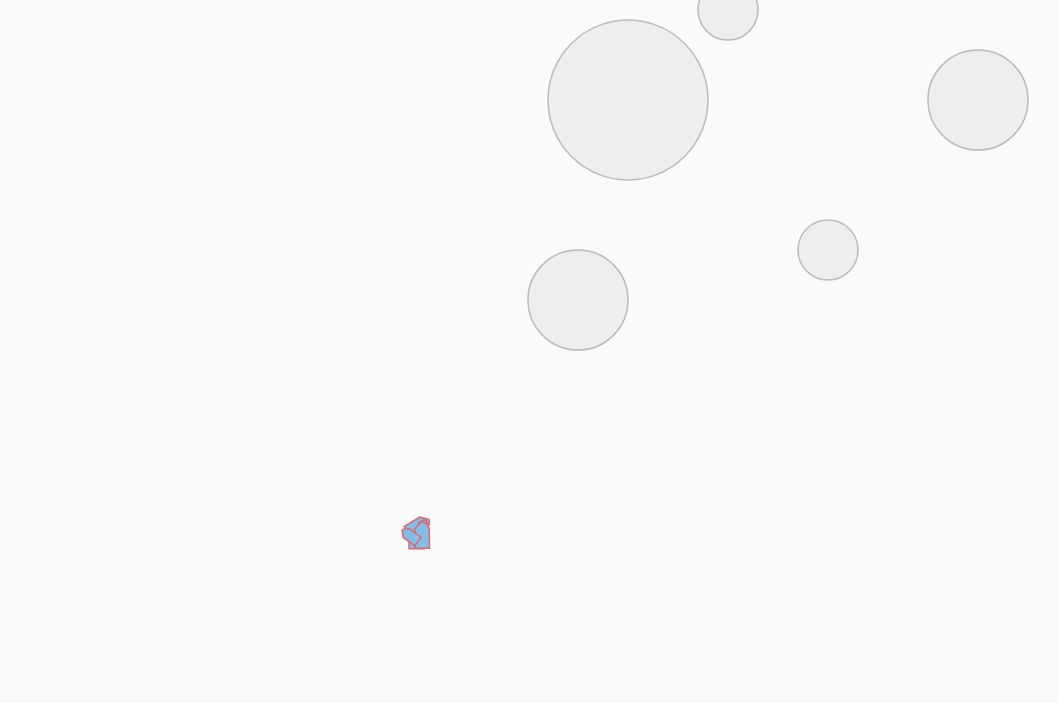
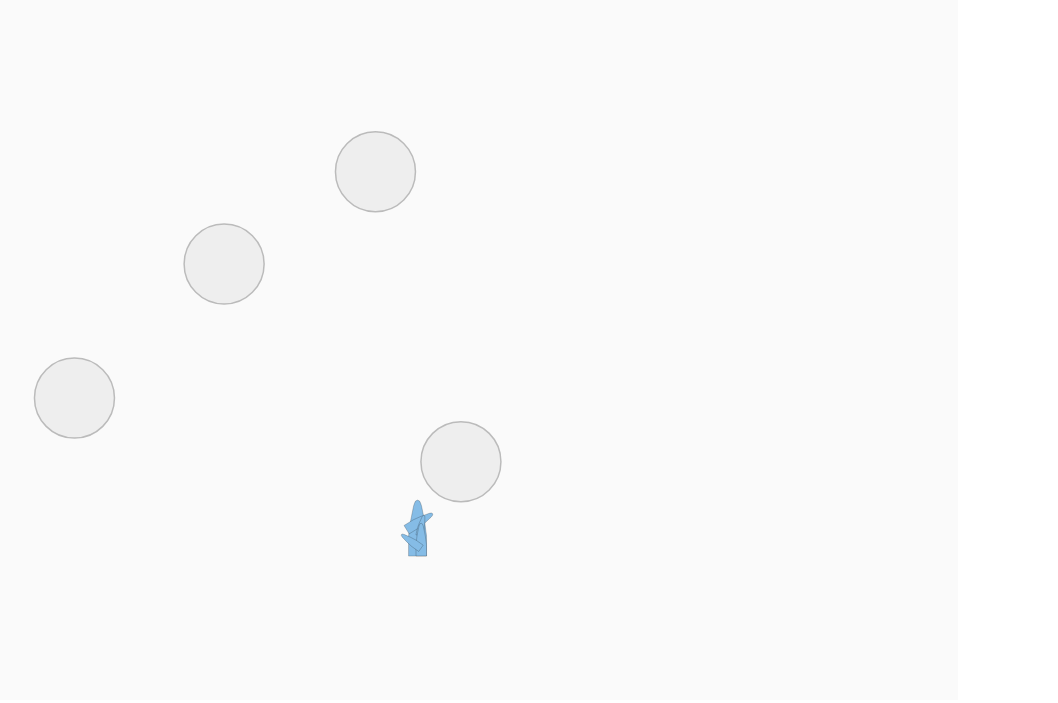
Before and after one commit to Haukain/DarwinRockets, a plain HTML site: page src/worker/testRandom.html in a window 1280 px wide. Shown: the whole page, without its empty margins (222-1280 px from the left). Drawn offline with Linux system fonts and the light colour scheme; animation ran at ten frames a second.

Commit message:
fix physics

```diff
--- a/src/worker/testRandom.html
+++ b/src/worker/testRandom.html
@@ -36,19 +36,20 @@
 		    Constraint = Matter.Constraint;
 		    Composite = Matter.Composite;
 		    Events = Matter.Events;
+        	Vertices = Matter.Vertices
 
 		class PhysicsReactor{
-  constructor(blueprint,render,position,angle,thrust){
+		  constructor(blueprint,reactorRender,position,angle,thrust){
 		    this._position = position;
 		    this._angle = angle;
 		    this._thrust = thrust;
 		    this.active = false;
 		    this._body = Body.create({
 					vertices: blueprint,
-			render: render
+					render: reactorRender,
 		    });
 		    this._body.label = "reactorBody";
-		Body.scale(this._body,5000*this._thrust,5000*this._thrust);
+				Body.scale(this._body,2000*this._thrust,2000*this._thrust);
 				Body.setPosition(this._body,this._position);
 				Body.setAngle(this._body, this._angle);
 		  }
@@ -57,7 +58,11 @@ class PhysicsReactor{
 		  get thrust(){return this._thrust;}
 		  get body(){return this._body;}
 		  applyThrust(rocket){
-    if(!this.active)return;
+		    if(!this.active){
+		    	this._body.render.fillStyle =  '#85bce6'
+		    	return
+		    };
+		    this._body.render.fillStyle = '#d6f5a3';
 		    let thrustVector = {
 		      x : Math.cos(this._angle+rocket.object.angle+Math.PI/2)*this._thrust,
 		      y : Math.sin(this._angle+rocket.object.angle+Math.PI/2)*this._thrust
@@ -65,65 +70,100 @@ class PhysicsReactor{
 		    Body.applyForce(rocket.object,{x: this._body.position.x, y: this._body.position.y},thrustVector);
 		  }
 		}
+
 		class PhysicsRocket{
-  constructor(blueprint,render,position,reactorDefinitions){
+		  constructor(blueprint,rocketRender,position,reactorDefinitions){
 		    this._body = Body.create({
 					vertices: rocketBluePrint,
-			render: rocketRender
+					render: rocketRender,
 		    });
 		    this._body.label = "rocketBody";
 				Body.setAngle(this._body, Math.PI);
+
 		    this._reactors = [];
-    for(let rd of reactorDefinitions) this._reactors.push(new PhysicsReactor(blueprint,render,rd.position,rd.angle,rd.thrust));
-    console.log([this._body].concat(this._reactors.map(d=>d.body)));
-    this._object = Body.create({parts:[this._body].concat(this._reactors.map(d=>d.body))});
+		    for(let rd of reactorDefinitions) this._reactors.push(new PhysicsReactor(blueprint,rocketRender,rd.position,rd.angle,rd.thrust));
+
+		    this._object = Body.create({
+		    	parts:[this._body].concat(this._reactors.map(d=>d.body)),
+		    	friction: 0.1,
+				frictionAir : 0.01,
+				frictionStatic :0.03
+		    });
+
 			this._object.label = "rocket";
 			Body.setPosition(this._object,position);
+
 		    //manual controls
 		    document.body.addEventListener("keydown",e=>{
-      if(e.keyCode-49>=0 && e.keyCode-49<9)this._reactors[e.keyCode-49].active = true;
+		      if(e.keyCode-49>=0 && e.keyCode-49<9){
+		      	if (this._reactors[e.keyCode-49]){
+		      	this._reactors[e.keyCode-49].active = true;
+		      	}
+		      }
 		    },false);
 		    document.body.addEventListener("keyup",e=>{
-      if(e.keyCode-49>=0 && e.keyCode-49<9)this._reactors[e.keyCode-49].active = false;
+		      if(e.keyCode-49>=0 && e.keyCode-49<9){
+		      	if (this._reactors[e.keyCode-49]){
+		      		this._reactors[e.keyCode-49].active = false;
+		      	}
+		      }
 		    },false);
 		  }
+
 		  get body(){return this._body;}
 		  get object(){return this._object;}
+
 		  applyThrusts(){
-    for(let reactor of this._reactors) reactor.applyThrust(this);
+		    for(let reactor of this._reactors){
+		    	 reactor.applyThrust(this);
 		    }
 		  }
-		// create an engine
+		}
+
+		class PhysicWall{
+			constructor(position,radius){
+				this._object = Bodies.circle(position.x,position.y,radius,{isStatic : true});
+			}
+
+			get object(){return this._object;}
+		}
+
+		// Create an engine
 		let engine = Engine.create();
 		engine.world.gravity.y = 0;
 
-		// create a renderer
+		// Create a renderer
 		let render = Render.create({element: document.body,engine: engine});
 		render.options.wireframes = false;
-		render.canvas.width = document.documentElement.clientWidth;
-		render.canvas.height = document.documentElement.clientHeight;
+		render.canvas.width = document.documentElement.clientWidth -100;
+		render.canvas.height = document.documentElement.clientHeight -100;
 
-		// rocket parameters
+		// Rocket parameters
 		let rocketInitialPosition = {x:document.documentElement.clientWidth/2,y:document.documentElement.clientHeight*2/3}
-		let rocketBluePrint = [{ x: 0, y: 0 },{ x: 15, y: 0 },{ x: 15, y: 20 },{ x: 15, y: 20 },{ x: 7.5, y: 27.5 },{ x: 2.5, y: 25 },{ x: 0, y: 20 }];
+		// let rocketBluePrint = [{ x: 0, y: 0 },{ x: 30, y: 0 },{ x: 30, y: 40 },{ x: 25, y: 50 },{ x: 15, y: 55 },{ x: 5, y: 50 },{ x: 0, y: 40 }];
+		let rocketBluePrint = Vertices.fromPath('-9 -20 -9 0 -7 15 -4 30 -3 33 -2 35 0 36 2 35 3 33 4 30 7 15 9 0 9 -20');
 		let rocketRender = {
 		         fillStyle: '#85bce6',
-		         strokeStyle: '#d66b73',
-		         lineWidth: 0
+		         strokeStyle: 'black',
+		         lineWidth: 0.2
 		};
 
-		// create rocket parts
+		// Create rocket parts
 
 	    let rocket = new PhysicsRocket(rocketBluePrint,rocketRender,rocketInitialPosition,[
-      {position:{x:Math.random()*20-10,y:Math.random()*20-10},angle:Math.random()*3-1.5+Math.PI,thrust:0.0001*(Math.random()+1)},
-      {position:{x:Math.random()*20-10,y:Math.random()*20-10},angle:Math.random()*3-1.5+Math.PI,thrust:0.0001*(Math.random()+1)},
-      {position:{x:Math.random()*20-10,y:Math.random()*20-10},angle:Math.random()*3-1.5+Math.PI,thrust:0.0001*(Math.random()+1)},
-      {position:{x:Math.random()*20-10,y:Math.random()*20-10},angle:Math.random()*3-1.5+Math.PI,thrust:0.0001*(Math.random()+1)},
+	      {position:{x:Math.random()*15-8,y:Math.random()*40 -10},angle:Math.random()*3-1.5+Math.PI,thrust:0.00015*(Math.random()+1)},
+	      {position:{x:Math.random()*15-8,y:Math.random()*40 -10},angle:Math.random()*3-1.5+Math.PI,thrust:0.00015*(Math.random()+1)},
+	      {position:{x:Math.random()*15-8,y:Math.random()*40 -10},angle:Math.random()*3-1.5+Math.PI,thrust:0.00015*(Math.random()+1)},
+	      {position:{x:Math.random()*15-8,y:Math.random()*40 -10},angle:Math.random()*3-1.5+Math.PI,thrust:0.00015*(Math.random()+1)},
 	    ]);
 
 		// add the rocket to the world
 		World.add(engine.world, [rocket.object]);
 
+
+		console.log(rocket.object.render)
+		console.log(rocket.object.parts)
+		console.log(rocket.object)
 		// apply force
 		Events.on(engine, "beforeUpdate",e=>{
       	rocket.applyThrusts();
@@ -138,8 +178,8 @@ class PhysicsRocket{
 			for(let i =0; i<n; i++){
 				currentPair = event.pairs[i];
 				for(let j=0;j<m;j++){
-					currentPart = rocket.parts[j];
-					if(currentPair.bodyA.label === currentPart.label){
+					currentPart = rocket.object.parts[j];
+					if( (currentPair.bodyA.label === currentPart.label) || (currentPair.bodyB.label === currentPart.label)){
 						console.log("collision");
 					}
 				}
@@ -149,15 +189,11 @@ class PhysicsRocket{
 		});
 
 		// obstacle creation
-		let circleA = Bodies.circle(1050,250,30,{isStatic : true});
-		let circleB = Bodies.circle(1200,100,50,{isStatic : true});
-		let circleC = Bodies.circle(950,10,30,{isStatic : true});
-		let circleD = Bodies.circle(850,100,80,{isStatic : true});
-		let circleE = Bodies.circle(800,300,50,{isStatic : true});
-		World.add(engine.world, [circleA, circleB, circleC, circleD, circleE]);
-
-		// test zone
-		console.log(rocket.parts);
+		let walls = [];
+		for(let i = 0; i<4; i++){
+			walls.push(new PhysicWall({x:Math.random()*1000+100,y:Math.random()*500+100},40));
+			World.add(engine.world, [walls[i].object]);
+		}
 
 		// run the engine
 		Engine.run(engine);
```
Also changed, not shown: src/worker/test.html (+4 -4 lines). Lines whose indentation alone changed are shown as unchanged.
